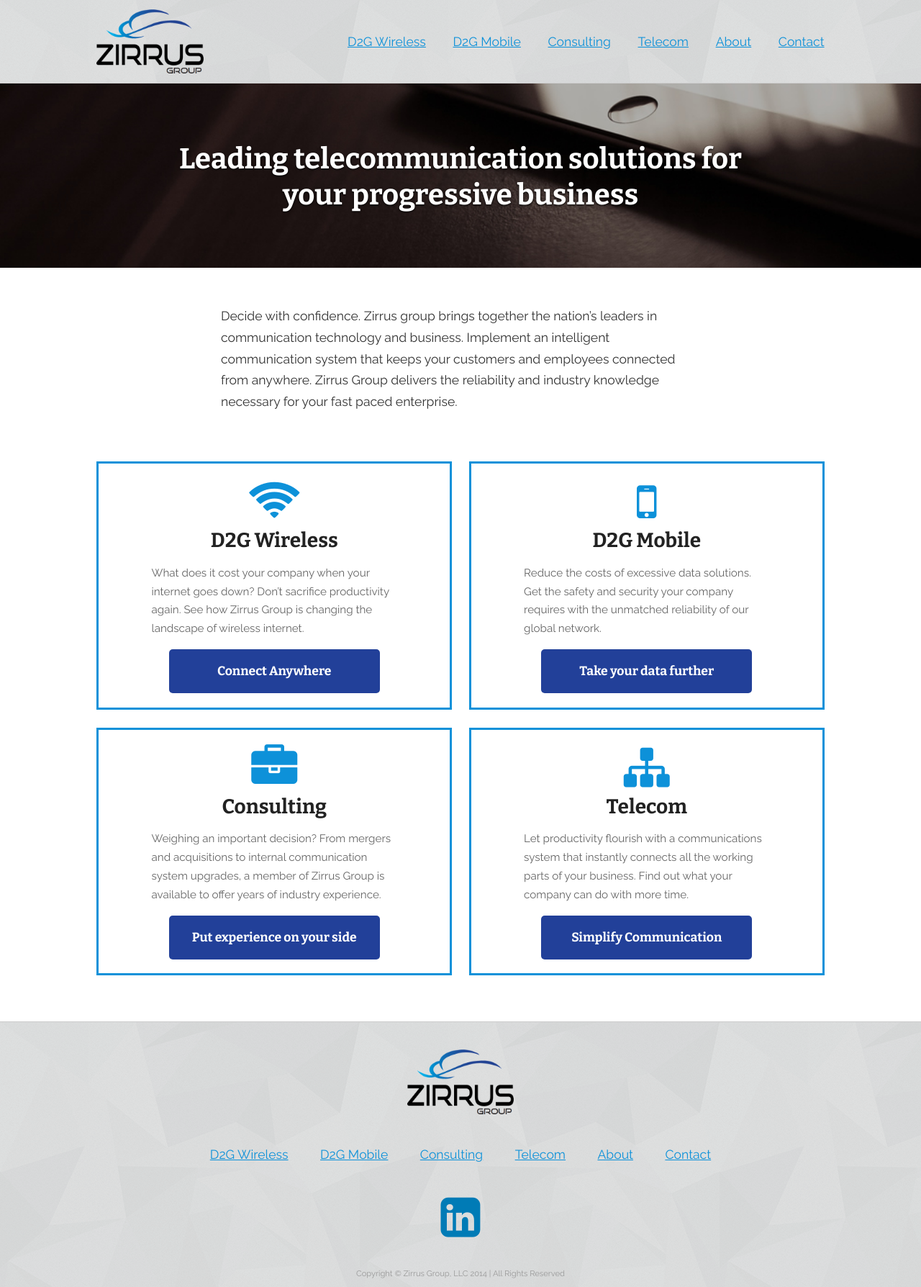
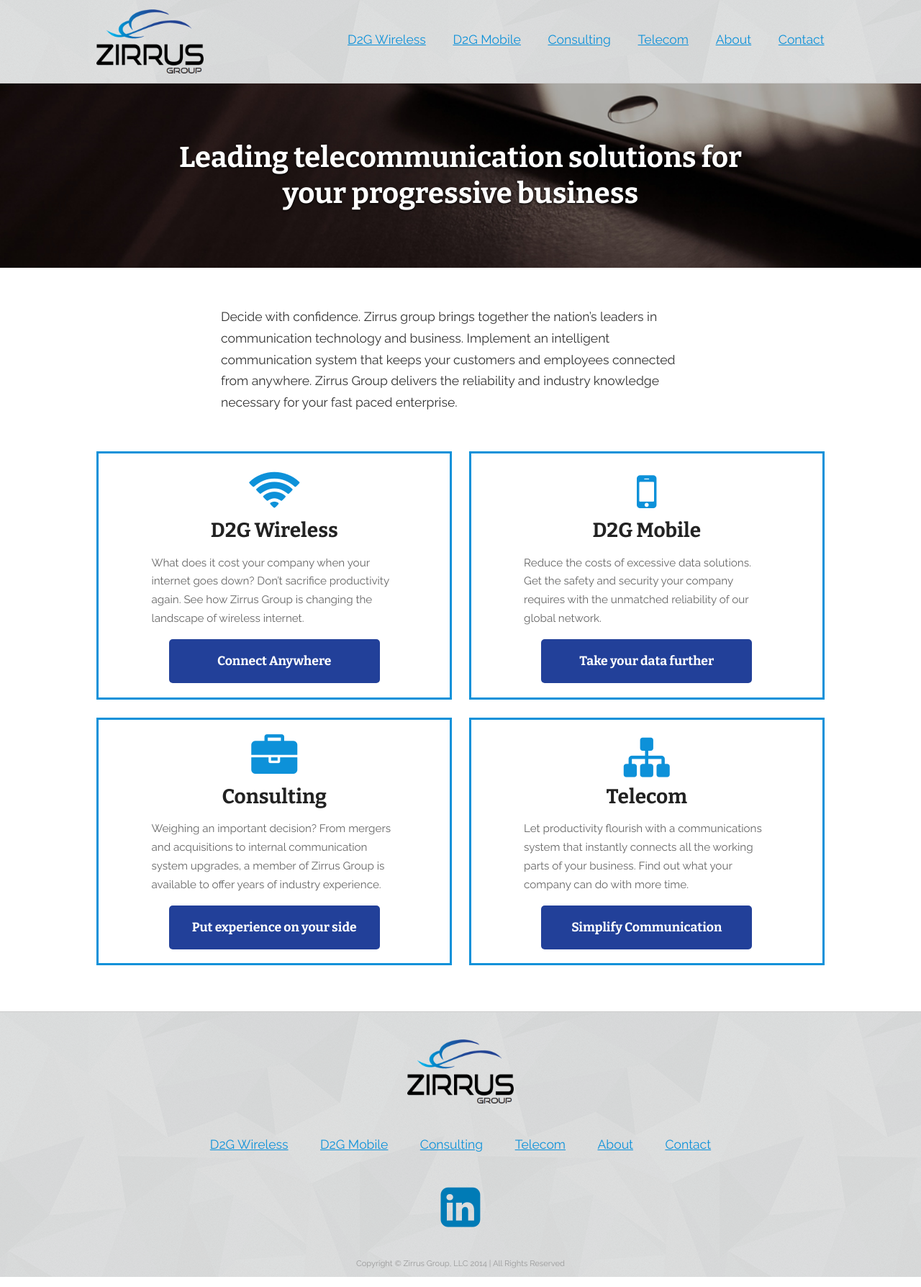
Before and after one commit to 320ny/zirrus, a Jekyll site: the page built from index.html, in a window 1280 px wide. Shown: the whole page at 72% size. Built offline with Jekyll 4.4.1, drawn with Linux system fonts in a browser that asks for light colours; nearby versions of some CDN libraries; Markdown is read by kramdown in place of the engine named in the settings.

Commit message:
minor image edit

```diff
--- a/css/style.scss
+++ b/css/style.scss
@@ -139,7 +139,7 @@
     .link-list {
       @include span-columns(12);
       display: none;
-      margin: 3% 0 0;
+      margin: 2% 0 0;
       padding: 0;
       text-align: right;
       /* RESPONSIVE */
@@ -159,7 +159,7 @@
         }
         a {
           display: block;
-          padding: 4% 0;
+          padding: 10% 0;
           font-size: 1.1em;
           color: #fff;
           background: #333;
@@ -189,6 +189,7 @@
     position: relative;
     img {
       width: 100%;
+      vertical-align: middle;
     }
     h1 {
       position: absolute;
@@ -205,8 +206,8 @@
   .opening-copy {
     @include span-columns(8);
     @include shift(2);
-    margin-top: 3%;
-    margin-bottom: 5%;
+    margin-top: 3.5%;
+    margin-bottom: 3.5%;
   }
   .product-teaser-wrapper {
     @include span-columns(12);
```
